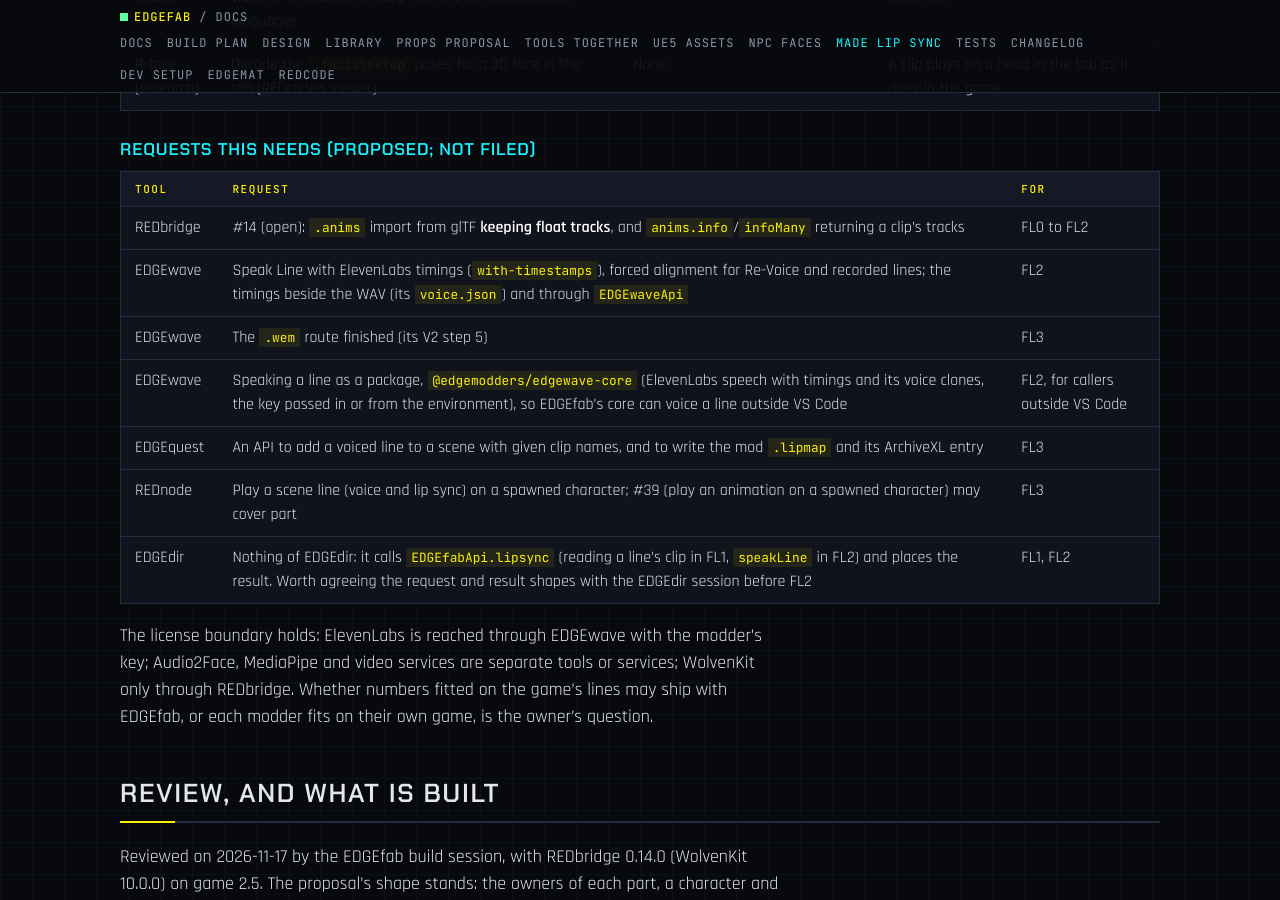
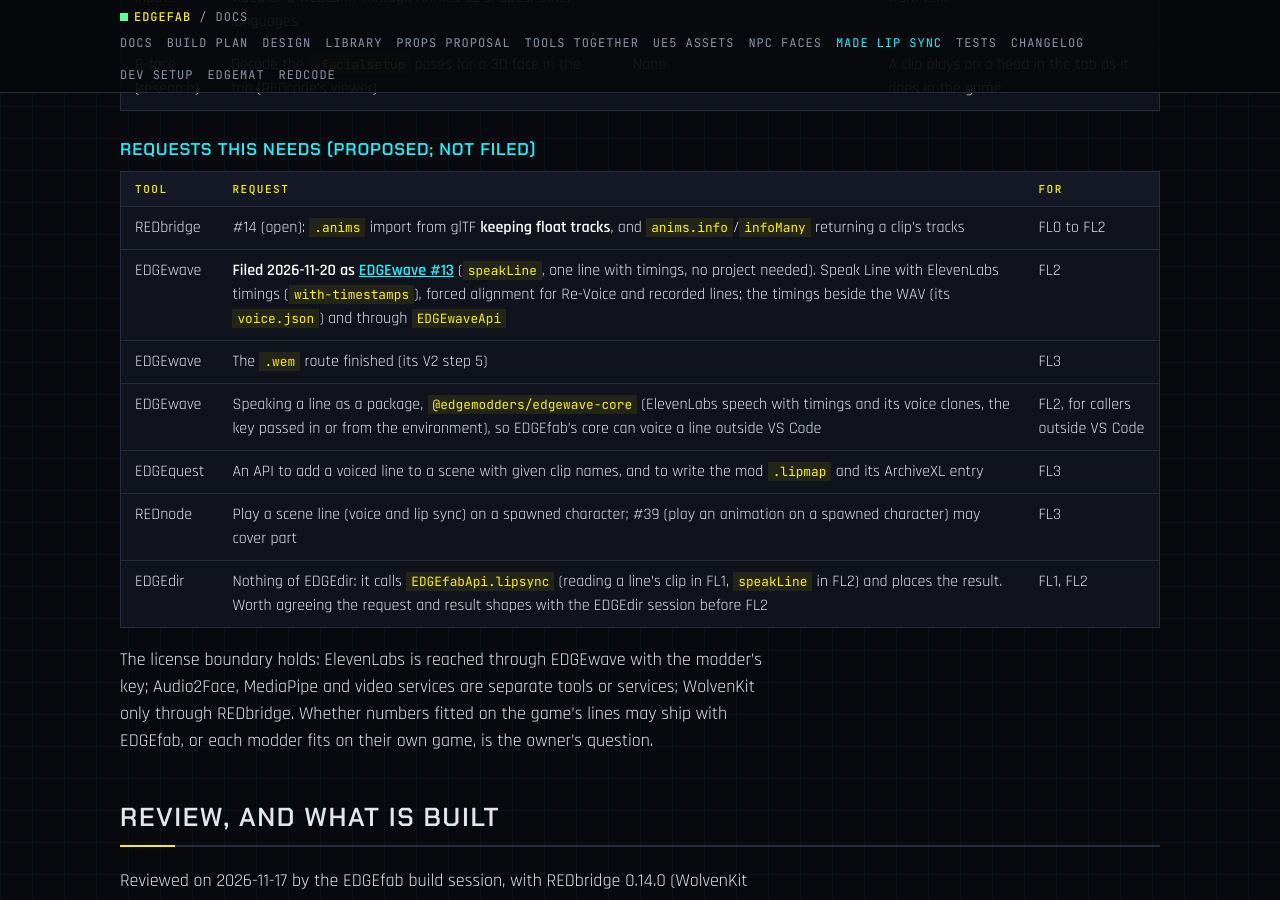
Before and after one commit to Edgemodders/EDGEfab, a Jekyll site: the page built from docs/lipsync.md, in a window 1280 px wide and 900 px high, scrolled down 11510 px. Built offline with Jekyll 4.4.1, drawn with Linux system fonts in a browser that asks for light colours.

Commit message:
Notes: EDGEwave #13 filed, speakLine with timings for Add a Line
Co-Authored-By: Claude Fable 5.2 <noreply@anthropic.com>

```diff
--- a/docs/lipsync.md
+++ b/docs/lipsync.md
@@ -205,7 +205,7 @@ Proposed steps; the build session decides where they go. Each ends in a test, as
 | Tool | Request | For |
 |---|---|---|
 | REDbridge | #14 (open): `.anims` import from glTF **keeping float tracks**, and `anims.info`/`infoMany` returning a clip's tracks | FL0 to FL2 |
-| EDGEwave | Speak Line with ElevenLabs timings (`with-timestamps`), forced alignment for Re-Voice and recorded lines; the timings beside the WAV (its `voice.json`) and through `EDGEwaveApi` | FL2 |
+| EDGEwave | **Filed 2026-11-20 as [EDGEwave #13](https://github.com/Edgemodders/EDGEwave/issues/13)** (`speakLine`, one line with timings, no project needed). Speak Line with ElevenLabs timings (`with-timestamps`), forced alignment for Re-Voice and recorded lines; the timings beside the WAV (its `voice.json`) and through `EDGEwaveApi` | FL2 |
 | EDGEwave | The `.wem` route finished (its V2 step 5) | FL3 |
 | EDGEwave | Speaking a line as a package, `@edgemodders/edgewave-core` (ElevenLabs speech with timings and its voice clones, the key passed in or from the environment), so EDGEfab's core can voice a line outside VS Code | FL2, for callers outside VS Code |
 | EDGEquest | An API to add a voiced line to a scene with given clip names, and to write the mod `.lipmap` and its ArchiveXL entry | FL3 |
```
Also changed, not shown: CLAUDE.md (+2 -0 lines).
